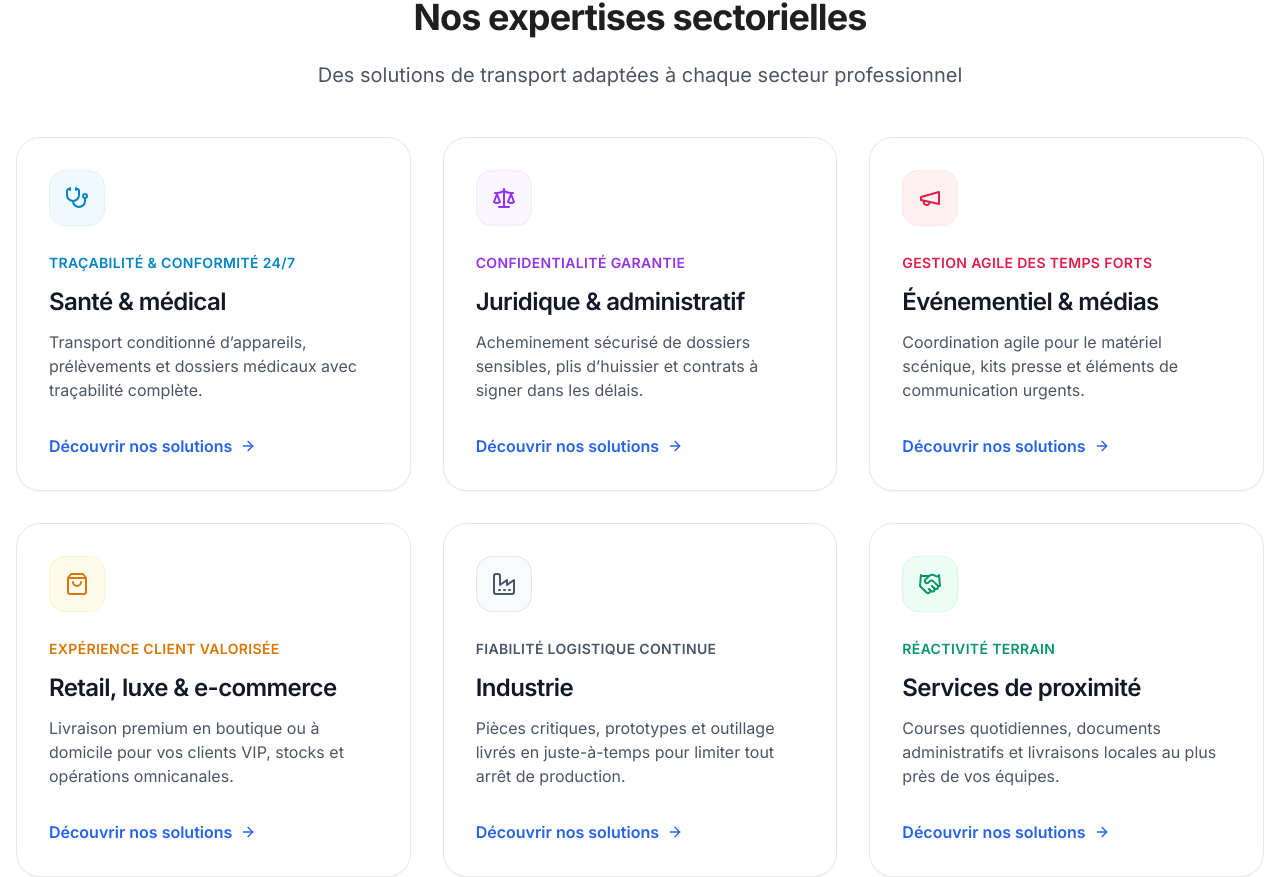
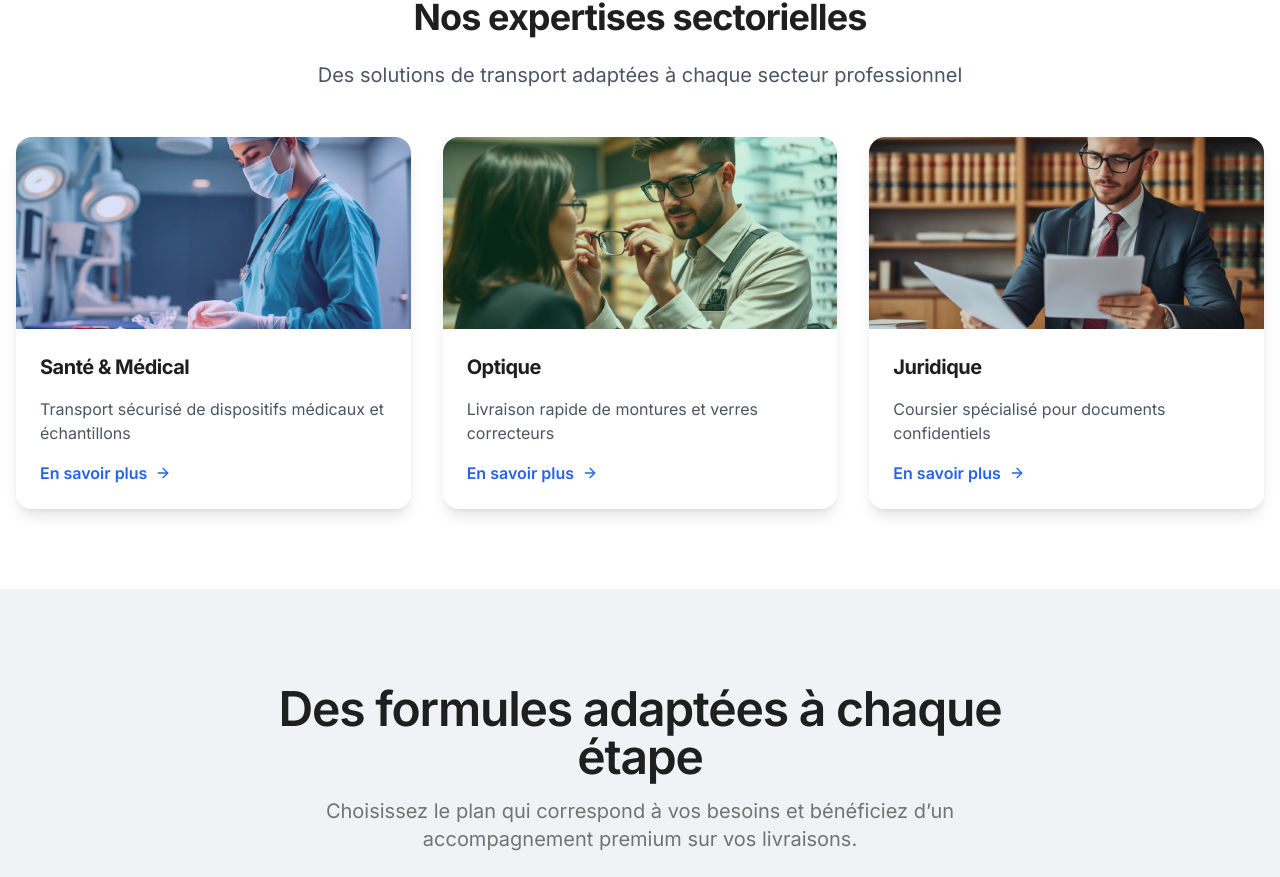
Before and after one commit to nico75-png/swift-connexion-site, a React (Vite) app: page / in a window 1280 px wide. Shown: the part 1244-2121 px from the top of the page. Built offline with nearby package versions, Linux system fonts and the light colour scheme; no server answers; the HTML template or start-up script is replaced by a standard one.

Commit message:
Reverted to commit 581e0cb03a4bc4c43ec9c8023a2aa9cf30eb8ea9

```diff
--- a/src/pages/Home.tsx
+++ b/src/pages/Home.tsx
@@ -9,21 +9,10 @@ import { Label } from "@/components/ui/label";
 import { Select, SelectContent, SelectItem, SelectTrigger, SelectValue } from "@/components/ui/select";
 import { Slider } from "@/components/ui/slider";
 import { cn } from "@/lib/utils";
-import {
-  Zap,
-  Lock,
-  Eye,
-  ArrowRight,
-  Check,
-  Star,
-  X,
-  Stethoscope,
-  Scale,
-  Megaphone,
-  ShoppingBag,
-  Factory,
-  Handshake
-} from "lucide-react";
+import { Zap, Lock, Eye, Heart, FileText, ArrowRight, Check, Star, X } from "lucide-react";
+import medicalImage from "@/assets/medical-sector.jpg";
+import opticianImage from "@/assets/optician-sector.jpg";
+import lawyerImage from "@/assets/lawyer-sector.jpg";
 type ServiceType = "Standard" | "Express" | "Flash Express";
 const servicePricing: Record<ServiceType, {
   base: number;
@@ -127,47 +116,23 @@ const benefits = [{
   description: "Tracez votre commande de l'enlèvement à la livraison"
 }];
 const expertises = [{
-  icon: Stethoscope,
-  title: "Santé & médical",
-  description: "Transport conditionné d’appareils, prélèvements et dossiers médicaux avec traçabilité complète.",
-  highlight: "Traçabilité & conformité 24/7",
-  highlightClass: "text-sky-600",
-  accent: "bg-sky-50 text-sky-600 border-sky-100"
+  icon: Heart,
+  title: "Santé & Médical",
+  description: "Transport sécurisé de dispositifs médicaux et échantillons",
+  gradient: "from-blue-500 to-purple-600",
+  image: medicalImage
 }, {
-  icon: Scale,
-  title: "Juridique & administratif",
-  description: "Acheminement sécurisé de dossiers sensibles, plis d’huissier et contrats à signer dans les délais.",
-  highlight: "Confidentialité garantie",
-  highlightClass: "text-purple-600",
-  accent: "bg-purple-50 text-purple-600 border-purple-100"
+  icon: Eye,
+  title: "Optique",
+  description: "Livraison rapide de montures et verres correcteurs",
+  gradient: "from-green-500 to-emerald-600",
+  image: opticianImage
 }, {
-  icon: Megaphone,
-  title: "Événementiel & médias",
-  description: "Coordination agile pour le matériel scénique, kits presse et éléments de communication urgents.",
-  highlight: "Gestion agile des temps forts",
-  highlightClass: "text-rose-600",
-  accent: "bg-rose-50 text-rose-600 border-rose-100"
-}, {
-  icon: ShoppingBag,
-  title: "Retail, luxe & e-commerce",
-  description: "Livraison premium en boutique ou à domicile pour vos clients VIP, stocks et opérations omnicanales.",
-  highlight: "Expérience client valorisée",
-  highlightClass: "text-amber-600",
-  accent: "bg-amber-50 text-amber-600 border-amber-100"
-}, {
-  icon: Factory,
-  title: "Industrie",
-  description: "Pièces critiques, prototypes et outillage livrés en juste-à-temps pour limiter tout arrêt de production.",
-  highlight: "Fiabilité logistique continue",
-  highlightClass: "text-slate-600",
-  accent: "bg-slate-50 text-slate-600 border-slate-200"
-}, {
-  icon: Handshake,
-  title: "Services de proximité",
-  description: "Courses quotidiennes, documents administratifs et livraisons locales au plus près de vos équipes.",
-  highlight: "Réactivité terrain",
-  highlightClass: "text-emerald-600",
-  accent: "bg-emerald-50 text-emerald-600 border-emerald-100"
+  icon: FileText,
+  title: "Juridique",
+  description: "Coursier spécialisé pour documents confidentiels",
+  gradient: "from-gray-600 to-gray-800",
+  image: lawyerImage
 }];
 const subscriptionPlans = [{
   title: "Standard",
@@ -381,31 +346,21 @@ const Home = () => {
           <p className="mx-auto mb-12 max-w-2xl text-center text-xl text-gray-600">
             Des solutions de transport adaptées à chaque secteur professionnel
           </p>
-          <div className="grid gap-8 md:grid-cols-2 lg:grid-cols-3">
-            {expertises.map(expertise => {
-              const Icon = expertise.icon;
-              return <article
-                  key={expertise.title}
-                  className="group flex h-full flex-col gap-6 rounded-3xl border border-slate-200 bg-white/90 p-8 shadow-sm transition duration-300 hover:-translate-y-1 hover:shadow-xl"
-                >
-                  <div className={cn("flex h-14 w-14 items-center justify-center rounded-2xl border text-lg", expertise.accent)}>
-                    <Icon className="h-6 w-6" aria-hidden="true" />
-                  </div>
-                  <div className="space-y-3">
-                    <span className={cn("text-sm font-semibold uppercase tracking-wide", expertise.highlightClass)}>
-                      {expertise.highlight}
-                    </span>
-                    <h3 className="text-2xl font-semibold text-gray-900">{expertise.title}</h3>
-                    <p className="text-base text-gray-600">{expertise.description}</p>
-                  </div>
-                  <div className="mt-auto pt-2">
-                    <Link to="/expertises" className="inline-flex items-center font-semibold text-blue-600 transition hover:text-blue-700">
-                      Découvrir nos solutions
-                      <ArrowRight className="ml-2 h-4 w-4 transition-transform duration-300 group-hover:translate-x-1" />
-                    </Link>
-                  </div>
-                </article>;
-            })}
+          <div className="grid gap-8 md:grid-cols-3">
+            {expertises.map(expertise => <article key={expertise.title} className="group overflow-hidden rounded-2xl shadow-lg transition duration-500 hover:-translate-y-1 hover:shadow-2xl">
+                <div className="relative h-48 overflow-hidden">
+                  <img src={expertise.image} alt={expertise.title} className="h-full w-full object-cover transition duration-500 group-hover:scale-110" />
+                  <div className={`absolute inset-0 bg-gradient-to-br ${expertise.gradient} opacity-20`} />
+                </div>
+                <div className="space-y-4 bg-white p-6">
+                  <h3 className="text-xl font-bold">{expertise.title}</h3>
+                  <p className="text-gray-600">{expertise.description}</p>
+                  <Link to="/expertises" className="inline-flex items-center font-semibold text-blue-600 transition hover:text-blue-700">
+                    En savoir plus
+                    <ArrowRight className="ml-2 h-4 w-4" />
+                  </Link>
+                </div>
+              </article>)}
           </div>
         </div>
       </section>
```
